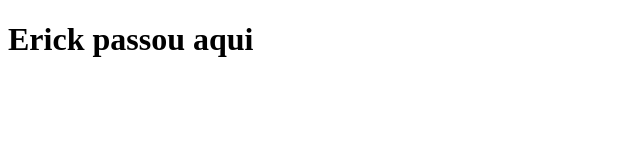
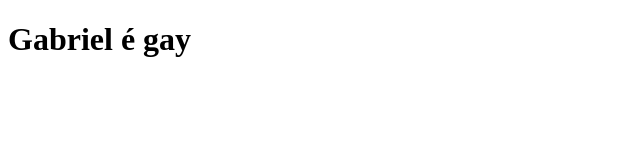
Before and after one commit to ErickSousa312/docker-ngnix, a plain HTML site: page index.html in a window 1280 px wide. Shown: the whole page, without its empty margins (0-640 px from the left). Drawn offline with Linux system fonts and the light colour scheme.

Commit message:
commit de teste

```diff
--- a/index.html
+++ b/index.html
@@ -8,6 +8,6 @@
     <title>Test Server</title>
 </head>
 <body>
- <h1>Erick passou aqui</h1>
+ <h1>Gabriel é gay</h1>
 </body>
 </html>
```
Also changed, not shown: DockerMongo.txt, 1 other file.
